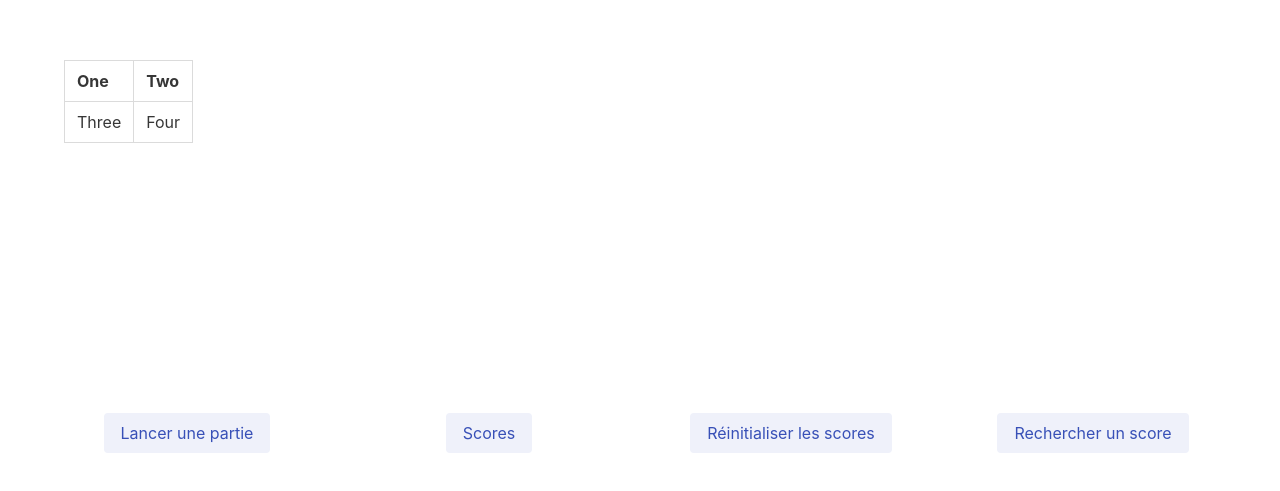
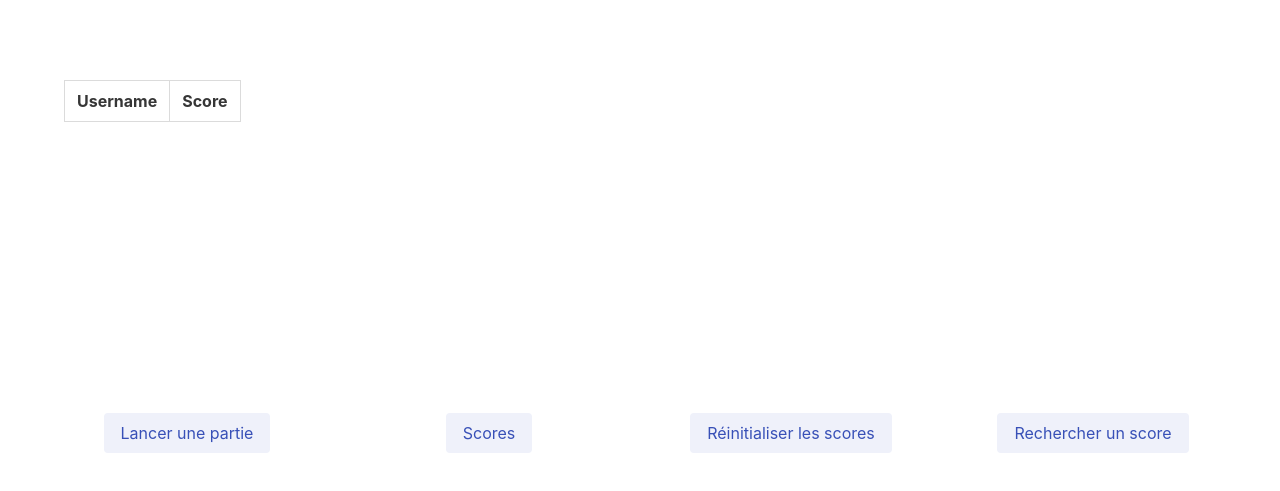
Before and after one commit to winvdaking/MysteriousNumberJS, a website with bundled scripts: page index.html in a window 1280 px wide. Shown: the part 299-790 px from the top of the page. Built offline with nearby package versions, Linux system fonts and the light colour scheme.

Commit message:
chore(html): add id

```diff
--- a/index.html
+++ b/index.html
@@ -26,15 +26,11 @@
 				<table id="table" class="table is-bordered">
 					<thead>
 						<tr>
-							<th>One</th>
-							<th>Two</th>
+							<th>Username</th>
+							<th>Score</th>
 						</tr>
 					</thead>
-					<tbody>
-						<tr>
-							<td>Three</td>
-							<td>Four</td>
-						</tr>
+					<tbody id="tbody">
 					</tbody>
 				</table>
 			</div>
```
